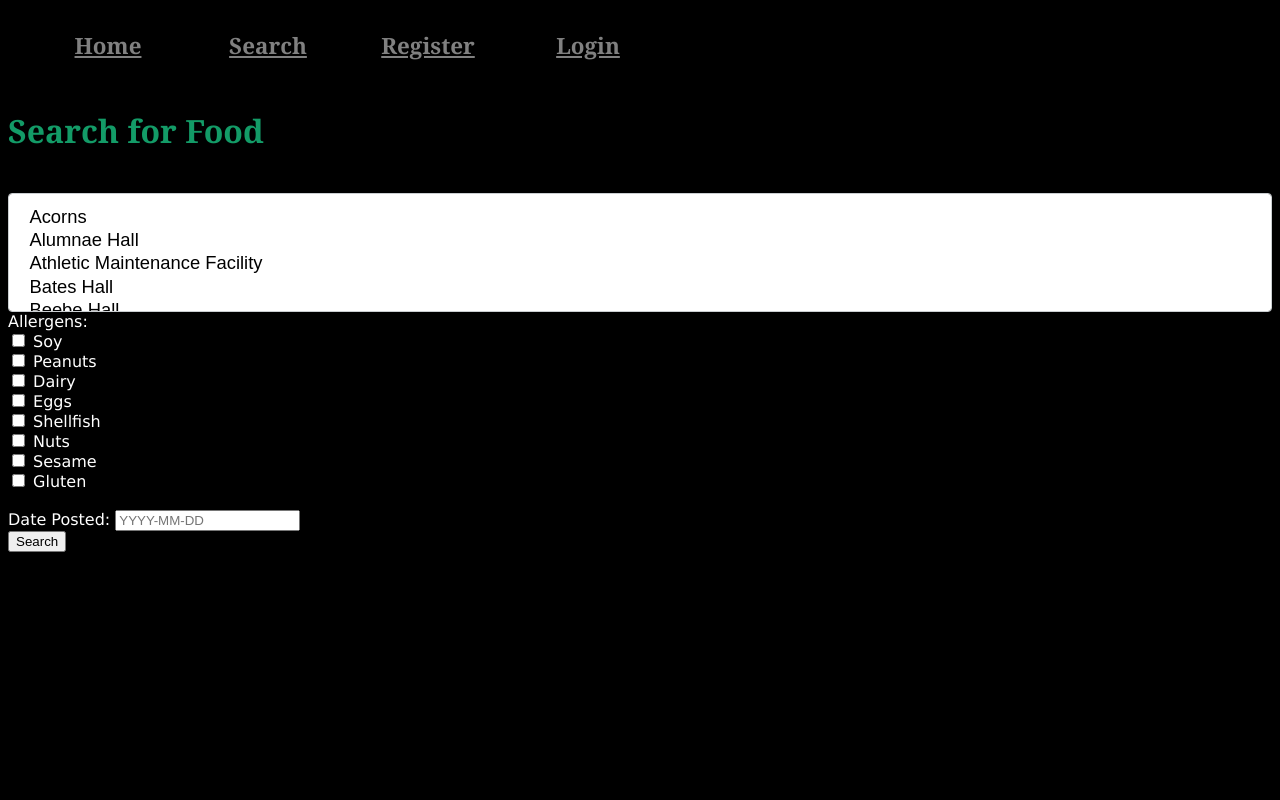
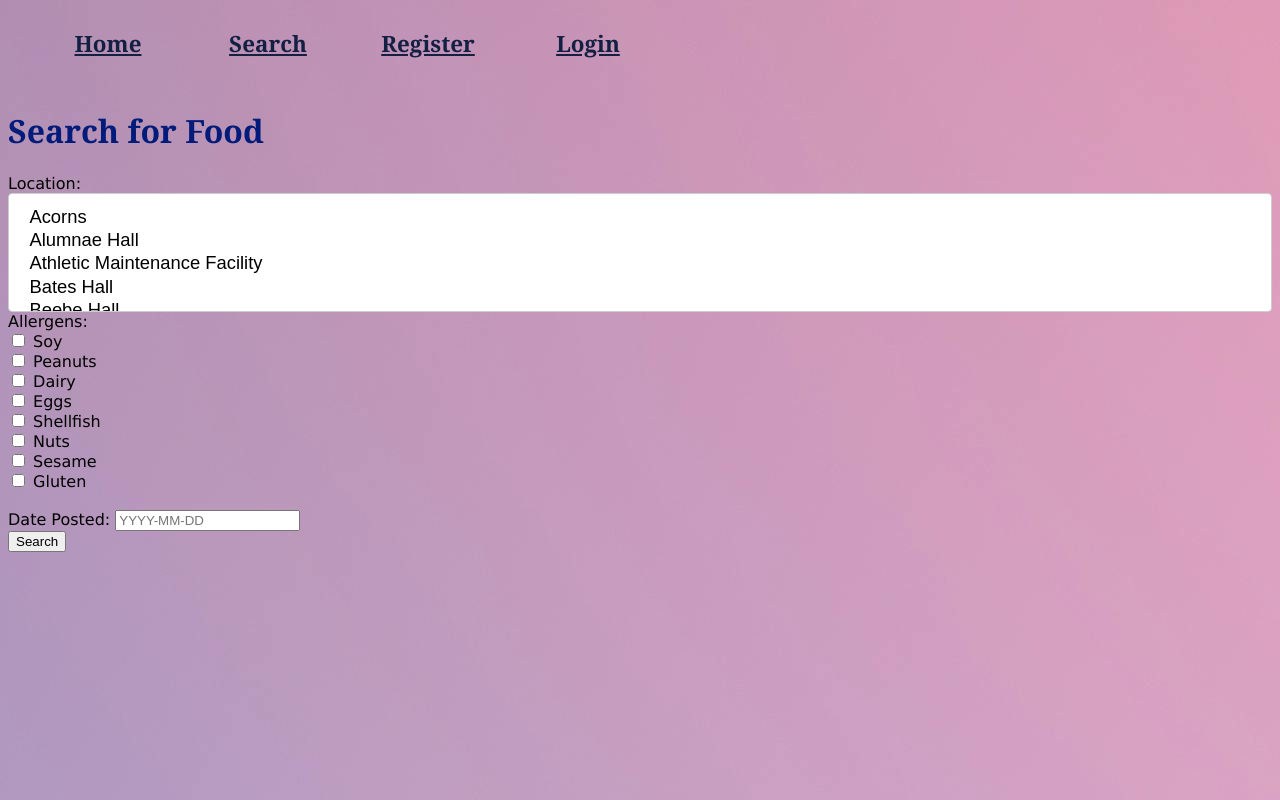
Before and after one commit to kaybr24/free-food-alert, a Flask app: page /search/ in a window 1280 px wide. Run offline with Flask 3, Linux system fonts and the light colour scheme.

Commit message:
updated CSS. Still in progress

```diff
--- a/static/style.css
+++ b/static/style.css
@@ -8,7 +8,8 @@ HTML {
     font-family: var(--font-family)
 }
 body{
-    background-color: #000;
+    background-image: url("background3.jpg");
+    /* background-color: #000; */
 }
 .location-menu {
     min-width: 350px;
@@ -30,7 +31,7 @@ body{
 /* For flashed messages; make them stand out using red and italics */
 
 #messages {
-    color: var(--color-hilite);
+    color: #D80032;
     font-style: italic;
 }
 table {
@@ -45,25 +46,25 @@ th, td {
     padding: 8px;
 }
 p{
-    color: var(--color-header);
+    color:#000;
 }
 
 h1 {
     font-size: 200%;
     font-family: Cambria, Cochin, Georgia, Times, 'Times New Roman', serif;
-    color: #139b67;
+    color: #001B79;
 }
 
 h2, h3 {
     font-family: Cambria, Cochin, Georgia, Times, 'Times New Roman', serif;
-   color: #139b67;
+   color: #001B79;
 }
 
 .allergens {
-    color: #fff;
+    color: #000;
 }
 .format {
-    color: #fff;
+    color: #000;
 }
 .post-container{
     display: flex;
@@ -73,11 +74,14 @@ h2, h3 {
 }
 .post{
     width: 30%;
-    border: 1px solid #ffffff;
+    border: 1px solid #132043;
     padding: 15px;
     box-sizing: border-box;
     overflow: auto;
-    color: var(--color-header);
+    color: #000;
+    font-size: 14px;
+    /* word-wrap: break-word;
+    overflow-wrap: break-word; */
     font-family: Cambria, Cochin, Georgia, Times, 'Times New Roman', serif;
 }
 .post-rating {
@@ -97,8 +101,8 @@ h2, h3 {
     align-items: center;
     justify-content: space-between;
     padding: 20px;
-    background-color: rgb(0, 0, 0);
-    color: #139b67;
+    /* background-color: rgb(0, 0, 0); */
+    color: #132043;
 }
 
 nav > ul {
@@ -128,14 +132,14 @@ nav button, nav a {
     padding: 0px;
     padding-bottom: 5px;
     /* background-color: var(--color-header); was #3498db */
-    border: 2px solid black;
+    /* border: 2px solid black; */
     border-radius: 5px;
     cursor: pointer;
     /* Firefox uses font -apple-system unless I repeat the font spec here. */
     font-family: Cambria, Cochin, Georgia, Times, 'Times New Roman', serif;;
     font-weight: bold;
     font-size: 1.4rem;
-    color: rgba(255, 255, 255, 0.5);
+    color: #132043;
 
 }
 
```
